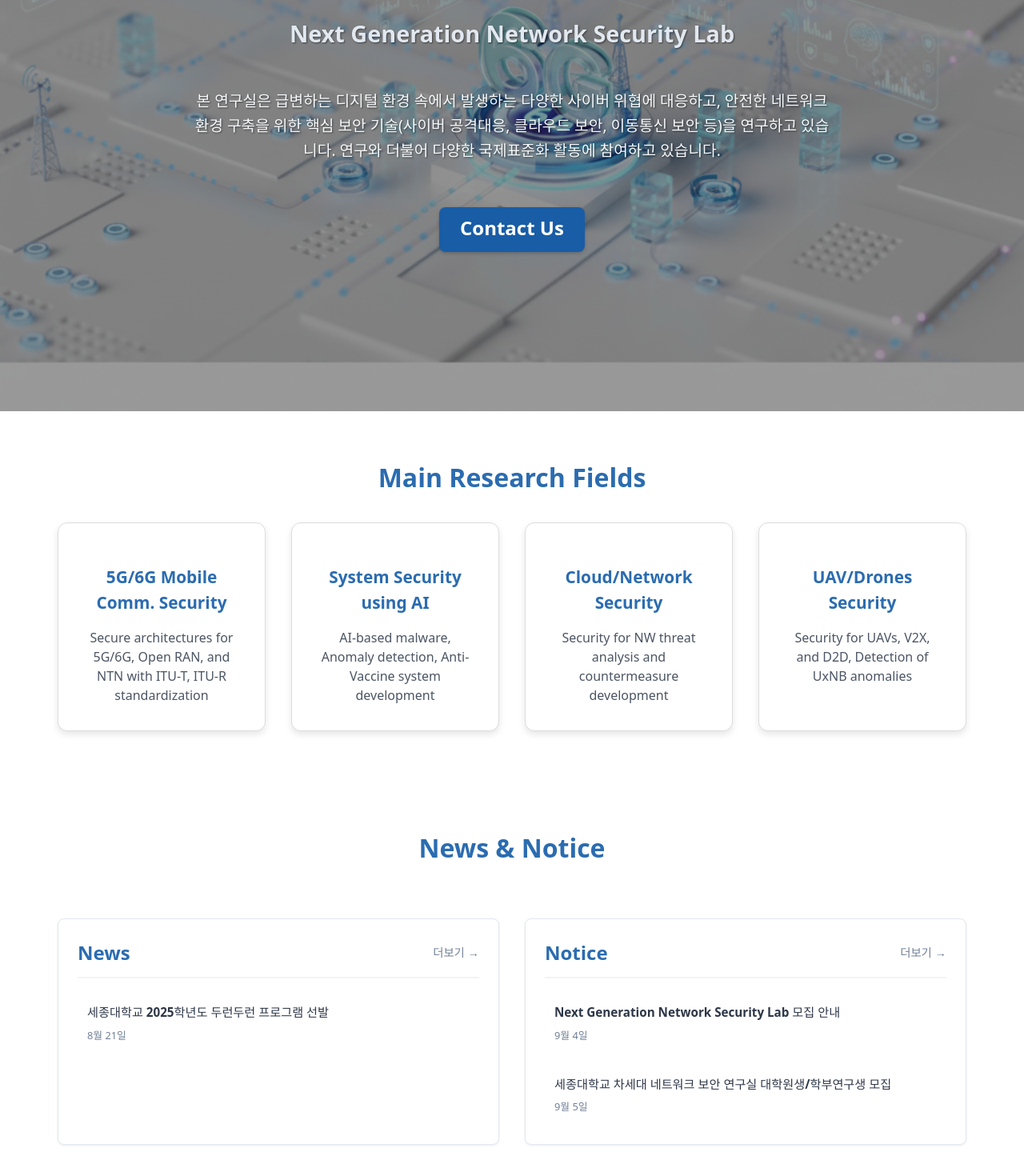
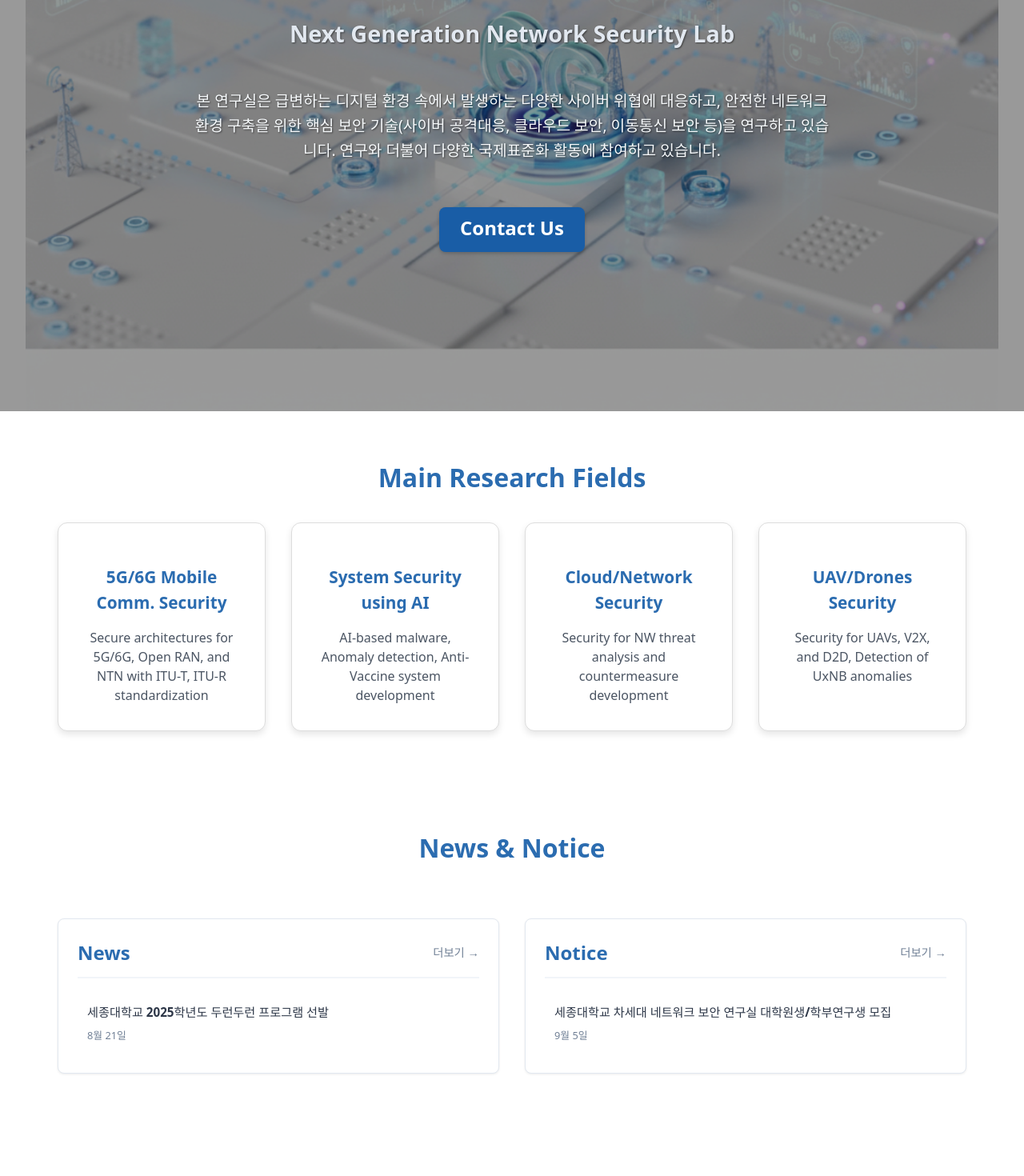
Before and after one commit to ngnslab/ngnslab.github.io, a React (Vite) app: page / in a window 1280 px wide. Shown: the part 388-1858 px from the top of the page at 80% size. After the commit the page ends 1826 px from the top, so only its background shows below. Built offline with nearby package versions, Linux system fonts and the light colour scheme.

Commit message:
djslkjfl

```diff
--- a/public/data/notice.json
+++ b/public/data/notice.json
@@ -1,15 +1,6 @@
 [
   {
-    "id": 1,
-    "date": "2025-09-04",
-    "type": "학사",
-    "title": "Next Generation Network Security Lab 모집 안내",
-    "content": "Next Generation Network Security Lab 모집 안내\n 자세한 내용은 첨부된 링크를 참고하시기 바랍니다.",
-    "important": true,
-    "link": "https://www.sejong.ac.kr/kor/index.do"
-  },
-  {
-    "id": 2,
+   "id": 1,
     "date": "2025-09-05",
     "type": "모집",
     "title": "세종대학교 차세대 네트워크 보안 연구실 대학원생/학부연구생 모집",
--- a/src/pages/Home.css
+++ b/src/pages/Home.css
@@ -15,7 +15,7 @@
   width: 100vw;
   height: 100vh;
   background-image: url('/images/home/6G.png');
-  background-size: 100%;
+  background-size: 95%;
   background-position: center;
   background-repeat: no-repeat;
   display: flex;
```
